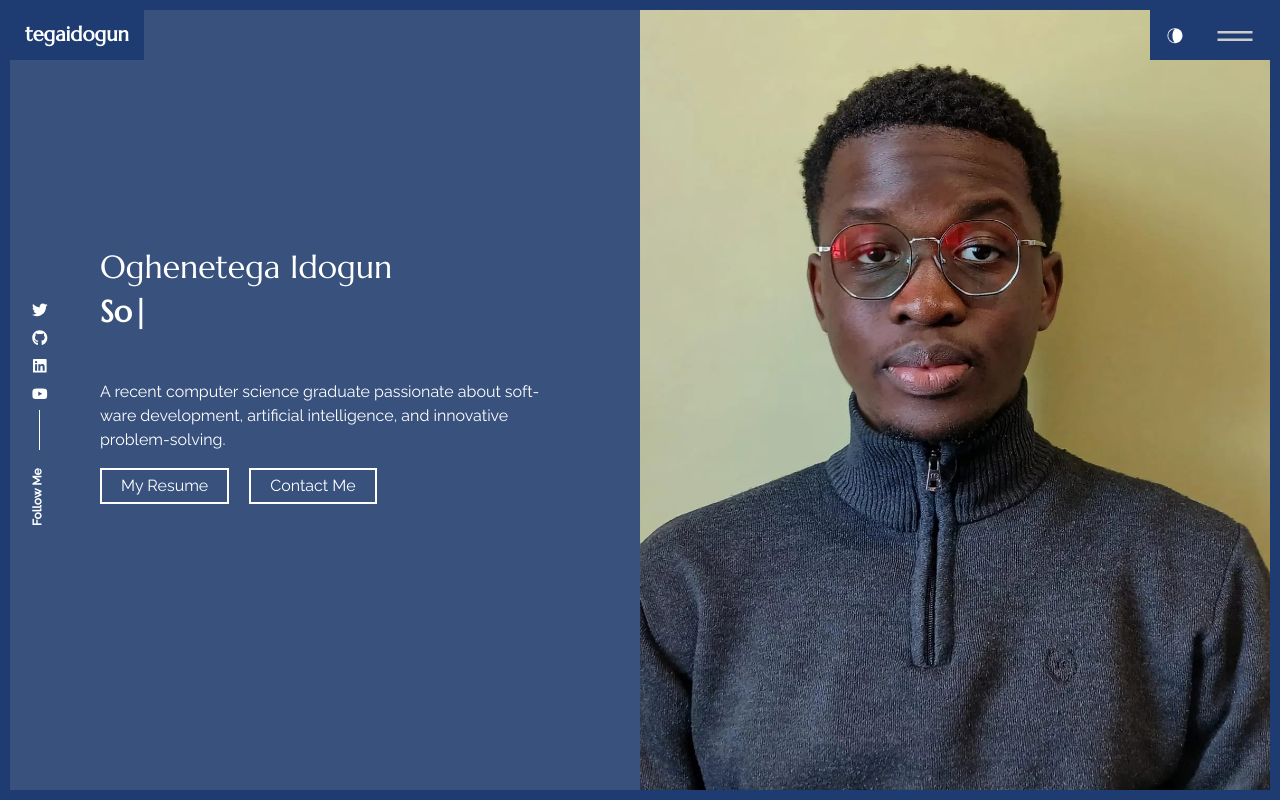
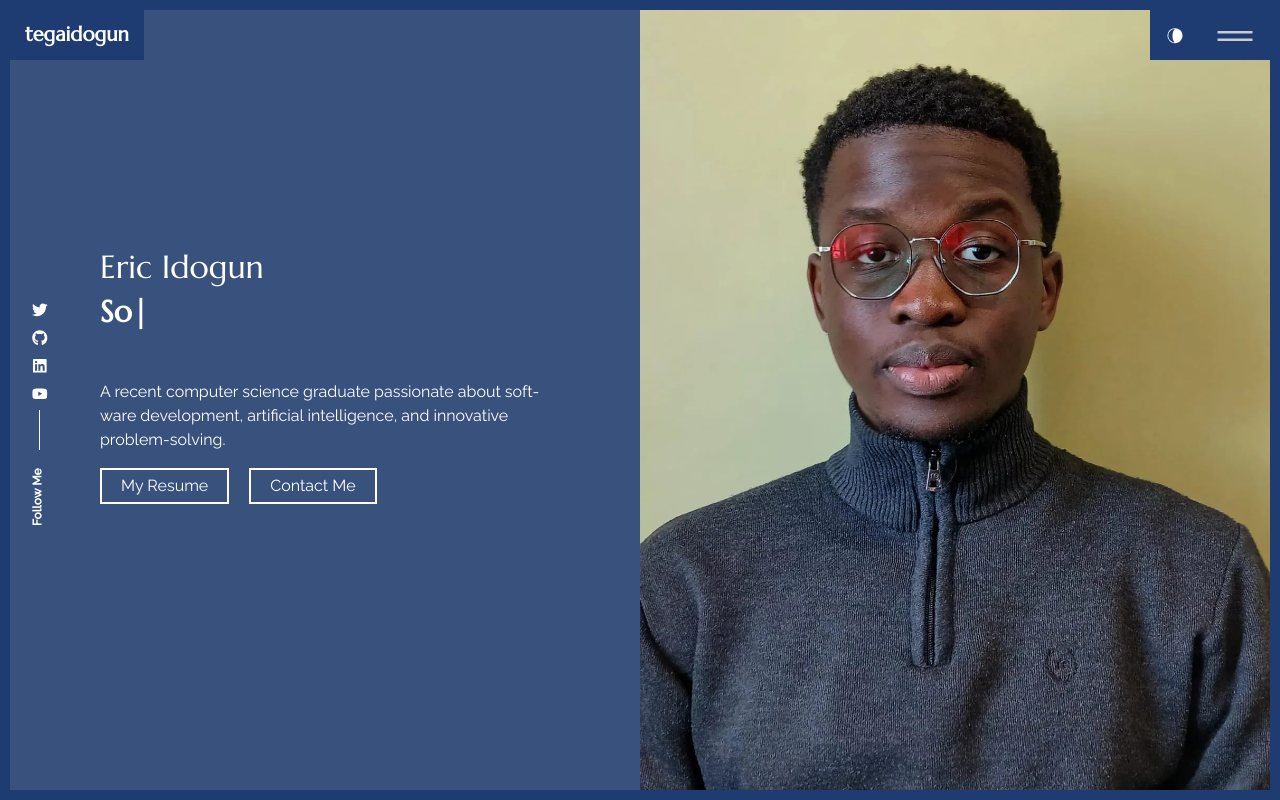
Before and after one commit to tegaidogun/tegaidogun.github.io, a React (Create React App) app: page / in a window 1280 px wide. Built offline with nearby package versions, Linux system fonts and the light colour scheme.

Commit message:
Revert to Yarn Classic for Cloudflare compatibility

```diff
--- a/src/content_option.js
+++ b/src/content_option.js
@@ -1,12 +1,12 @@
 const logotext = "tegaidogun";
 const meta = {
-  title: "Oghenetega Idogun",
+  title: "Eric Idogun",
   description:
-    "My name is Oghenetega Idogun, a Computer Science graduate and Software Developer based in Miami, Florida.",
+    "My name is Eric Oghenetega Idogun, a Computer Science graduate and Software Developer based in Miami, Florida.",
 };
 
 const introdata = {
-  title: "Oghenetega Idogun",
+  title: "Eric Idogun",
   animated: {
     first: "Computer Scientist",
     second: "Software Developer",
```
